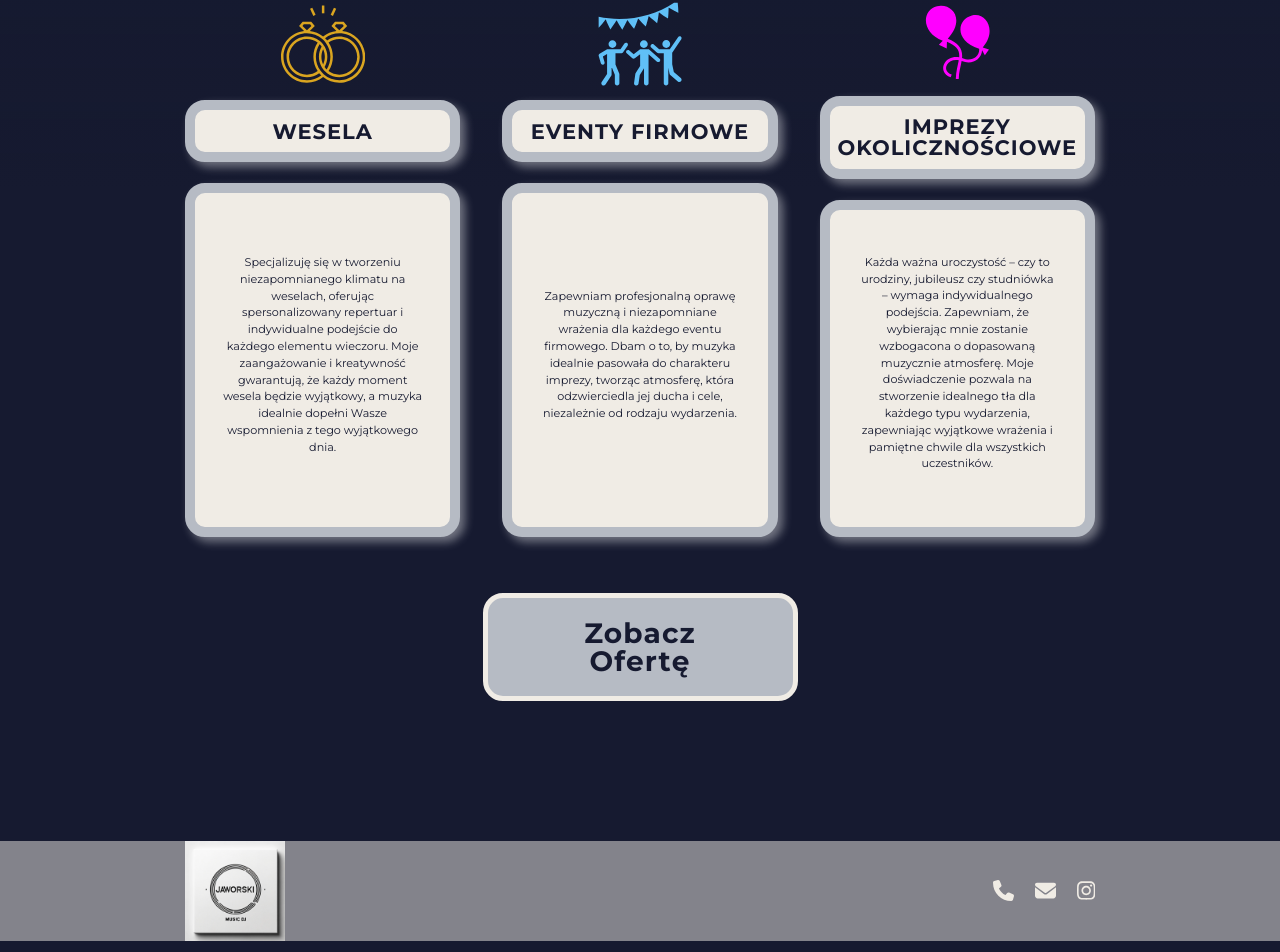
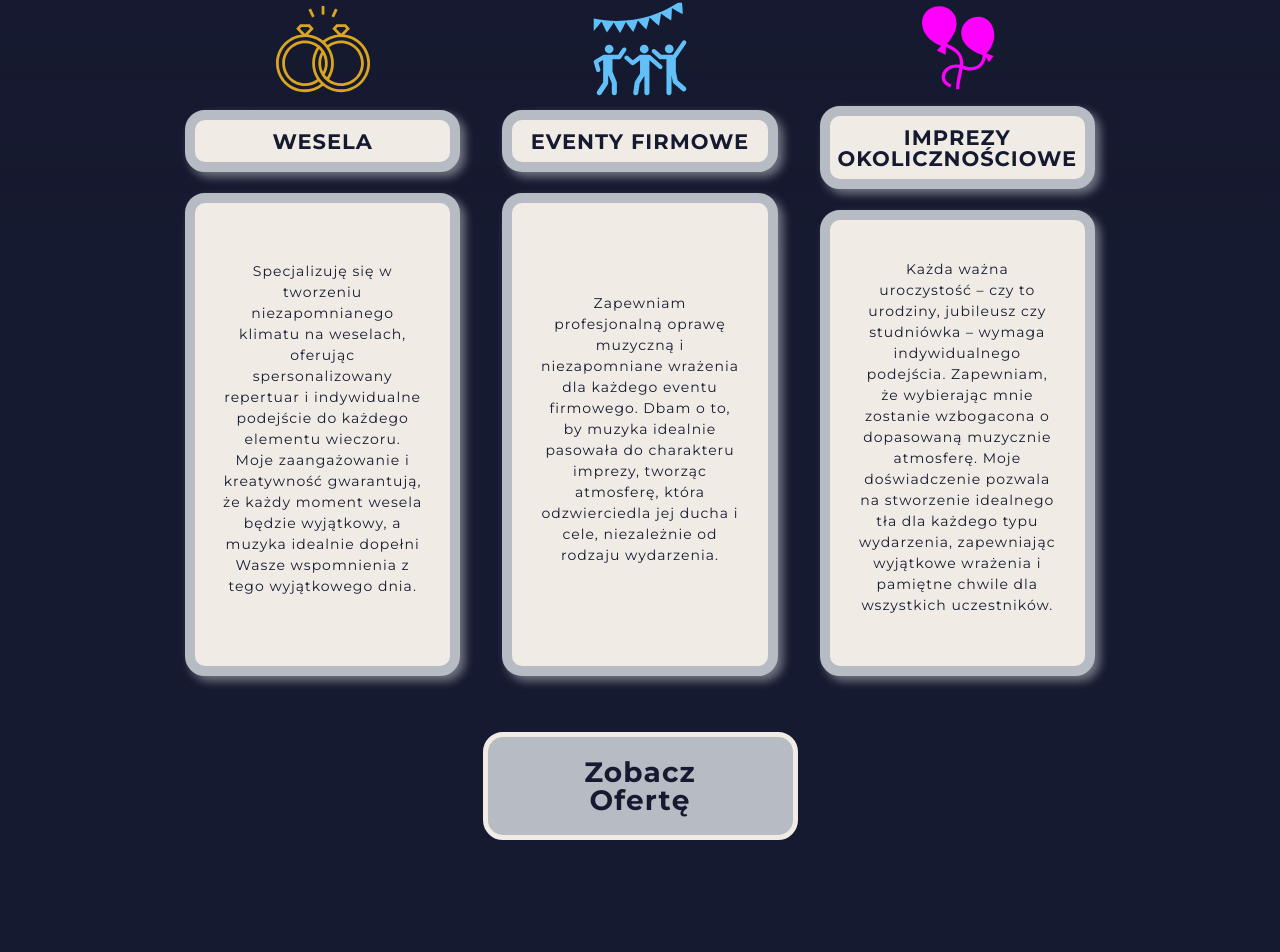
Before and after one commit to patryk-pi/Baby_Feed, a Next.js app: page / in a window 1280 px wide. Shown: the part 1071-2023 px from the top of the page. Built offline with nearby package versions, Linux system fonts and the light colour scheme.

Commit message:
changed styling of font in Event component

```diff
--- a/src/components/Hero/components/_event.scss
+++ b/src/components/Hero/components/_event.scss
@@ -54,8 +54,6 @@
 
     &__text {
         text-align: center;
-        font-size: 1.6rem;
-
         background-color: #f0ece5;
         color: $color-primary;
         border: 3px solid $color-white;
@@ -71,6 +69,9 @@
         justify-content: center;
         align-items: center;
         border: 10px solid $color-gray;
+        font-size: 2rem;
+        line-height: 1.5;
+        letter-spacing: 1px;
 
         p {
             margin-bottom: 1.5rem;
```
